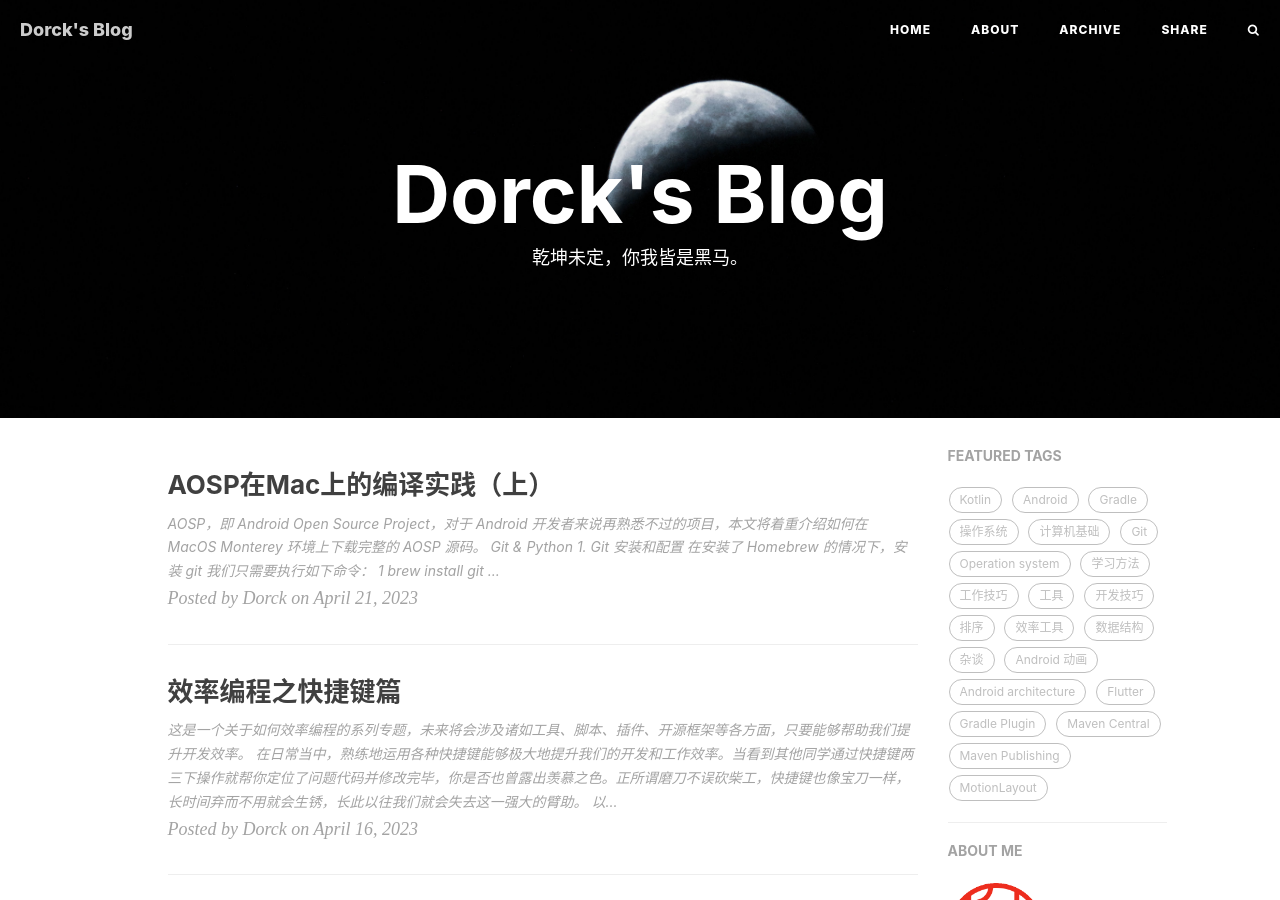
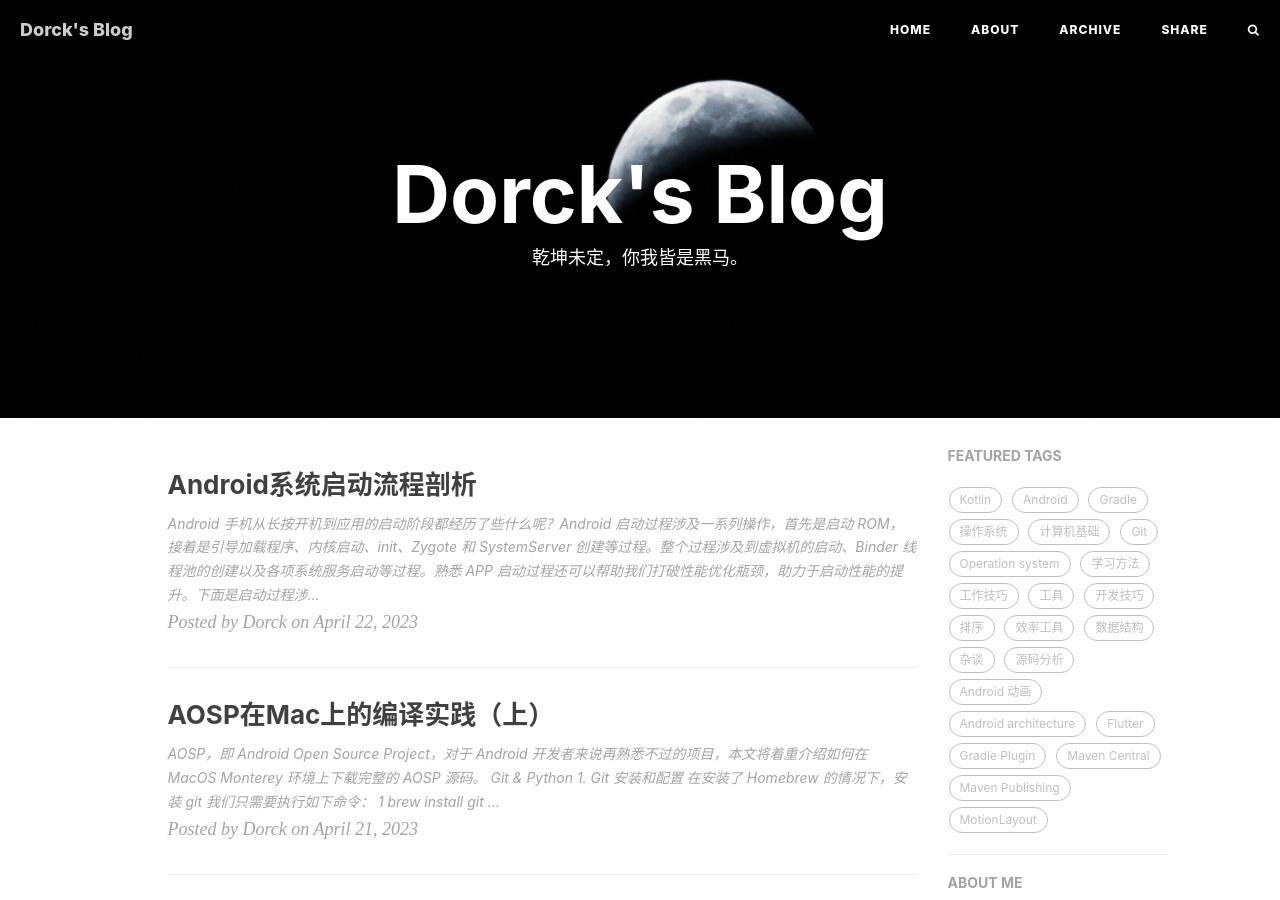
Before and after one commit to Moosphan/Moosphan.github.io, a Jekyll site: the page built from index.html, in a window 1280 px wide and 900 px high. Built offline with Jekyll 4.4.1, drawn with Linux system fonts in a browser that asks for light colours; nearby versions of some CDN libraries; the list of posts is cut into pages by our own code; comment, search, counter and statistics services are not loaded; some of the changed text lies outside the part shown.

Commit message:
Update 2023-04-22-android-initialization.md

```diff
--- a/_posts/post_android/2023-04-22-android-initialization.md
+++ b/_posts/post_android/2023-04-22-android-initialization.md
@@ -5,14 +5,13 @@ date: 2023-04-22 10:15:00
 author:     "Dorck"
 catalog: false
 header-style: text
-published: false
 tags:
 - APP启动
 - 源码分析
 catrgories: Android
 ---
 
-Android 手机从长按开机到应用的启动阶段都经历了些什么呢？Android 启动过程涉及一系列操作，首先是启动 ROM，接着是引导加载程序、内核启动、init、Zygote 和 SystemServer 创建。其中涉及到虚拟机的启动、Binder 线程池的创建以及各项系统服务启动等过程。熟悉 APP 启动过程还可以帮助我们打破性能优化瓶颈，助力于启动性能的提升。下面是启动过程涉及到的关键进程和服务：
+Android 手机从长按开机到应用的启动阶段都经历了些什么呢？Android 启动过程涉及一系列操作，首先是启动 ROM，接着是引导加载程序、内核启动、init、Zygote 和 SystemServer 创建等过程。整个过程涉及到虚拟机的启动、Binder 线程池的创建以及各项系统服务启动等过程。熟悉 APP 启动过程还可以帮助我们打破性能优化瓶颈，助力于启动性能的提升。下面是启动过程涉及到的关键进程和服务：
 
 <img src="/img/in-post/post-android/android_init_brief.png" alt="android_init_brief" style="zoom:70%;" />
 
```
